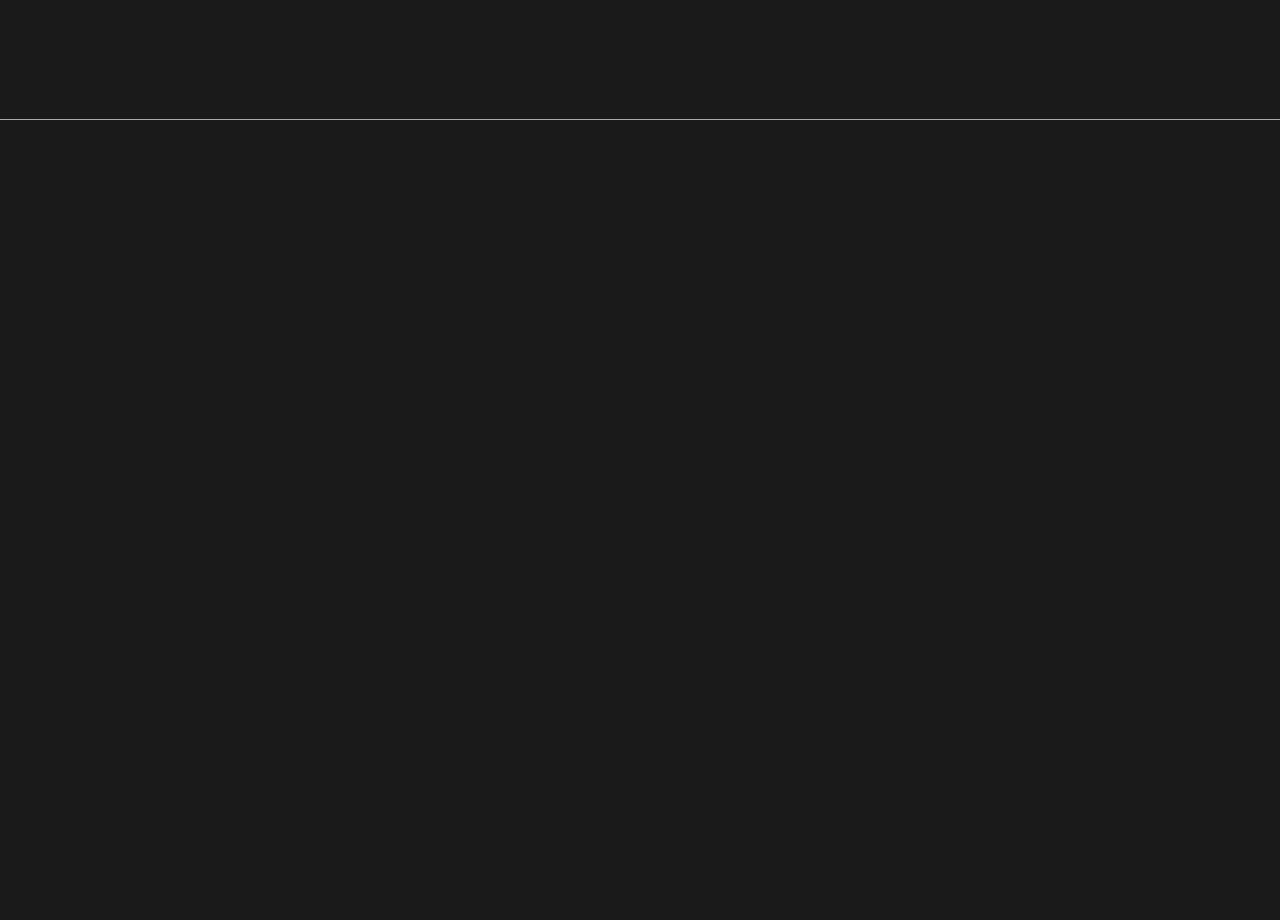
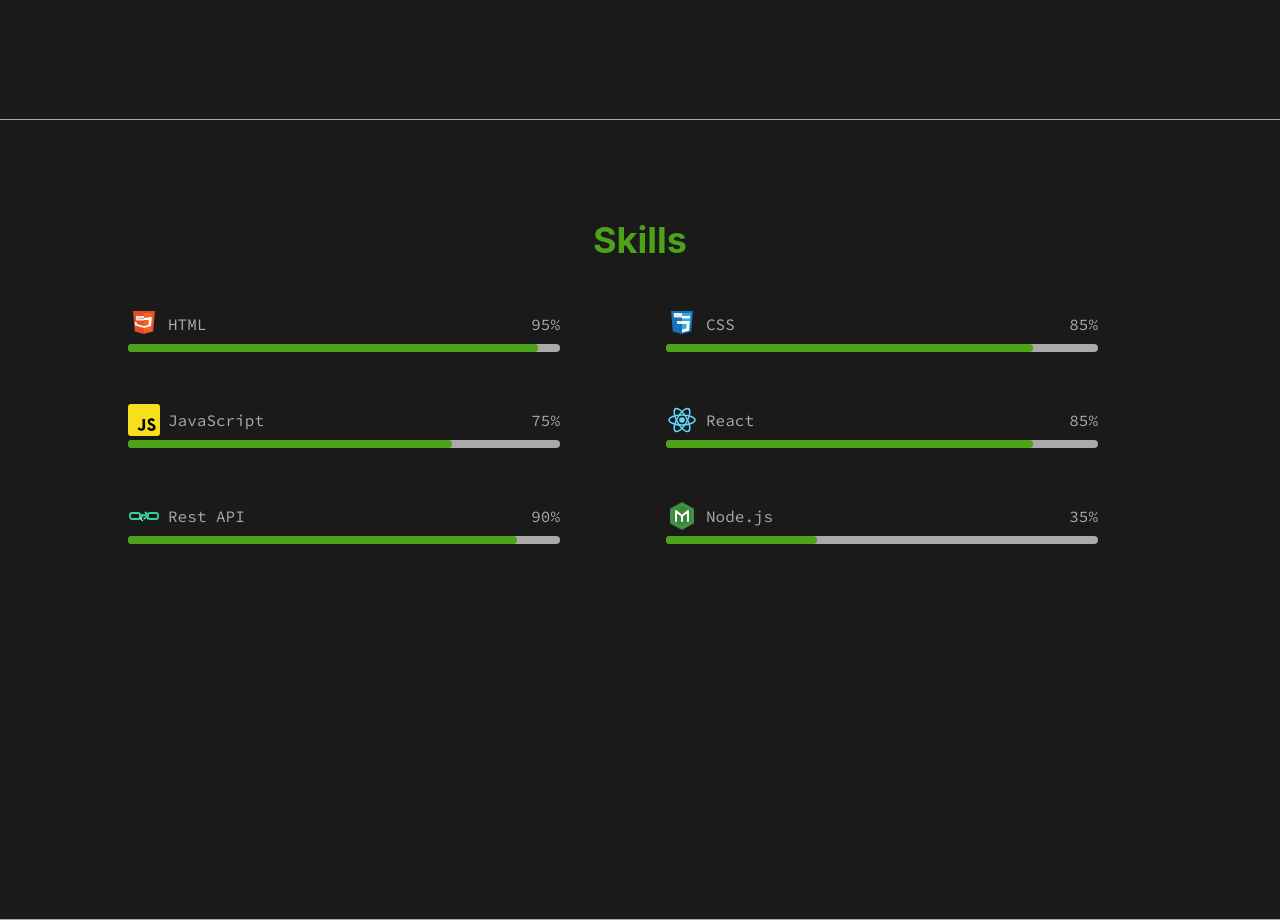
Before and after one commit to Daveed-dev/Portfolio2, a React (Vite) app in the folder vite-project/: page / in a window 1280 px wide. Shown: the part 1480-2400 px from the top of the page. Before the commit the page ends 1600 px from the top, so only its background shows below. Built offline with nearby package versions, Linux system fonts and the light colour scheme.

Commit message:
Skills page commit

```diff
--- a/vite-project/src/App.jsx
+++ b/vite-project/src/App.jsx
@@ -2,6 +2,7 @@ import React, { useEffect } from 'react';
 import Navbar from './components/Navbar.jsx';
 import Header from './components/Header.jsx';
 import About from './components/About.jsx';
+import Skill from './components/Skill.jsx';
 import './index.css';
 
 const App = () => {
@@ -10,6 +11,7 @@ const App = () => {
       <Navbar />
       <Header />
       <About />
+      <Skill />
     </>
   );
 };
--- a/vite-project/src/components/About.jsx
+++ b/vite-project/src/components/About.jsx
@@ -15,7 +15,7 @@ const About = () => {
           />
         </div>
         <div className='about-text max-w-110 xl:max-w-150 py-8 md:max-w-200 mx-auto'>
-          <h2 className='text-[var(--gr-color)] text-3xl lg:text-4xl font-bold mb-4 lg:mb-12 text-center lg:text-left'>
+          <h2 className='text-[var(--gr-color)] text-3xl lg:text-4xl font-bold mb-4 lg:mb-12 text-center lg:text-left font-sans'>
             About Me
           </h2>
           <p className='text-lg lg:text-2xl '>
--- /dev/null
+++ b/vite-project/src/components/Skill.jsx
@@ -0,0 +1,69 @@
+import React, { useState, useRef, useEffect } from 'react';
+import skillsData from '../data.jsx';
+
+const Skill = () => {
+  const [animate, setAnimate] = useState(false);
+  const skillsRef = useRef(null);
+
+  useEffect(() => {
+    const observer = new IntersectionObserver(
+      ([entry]) => {
+        if (entry.isIntersecting) {
+          setAnimate(true);
+        }
+      },
+      {
+        threshold: 0.6,
+      },
+    );
+
+    if (skillsRef.current) {
+      observer.observe(skillsRef.current);
+    }
+
+    return () => observer.disconnect();
+  }, []);
+  return (
+    <>
+      <section
+        className='skills min-h-screen bg-[var(--bl-color)] pt-12 px-8 md:px-20 lg:py-25 w-full'
+        id='Skills'
+        ref={skillsRef}
+      >
+        <h2 className='text-[var(--gr-color)] text-3xl lg:text-4xl font-bold mb-4 lg:mb-12 text-center font-sans '>
+          Skills
+        </h2>
+        <div className='grid lg:grid-cols-2 gap-13 md:px-12   pt-8 md:pt-0'>
+          {skillsData.map((skill, index) => (
+            <div
+              className='skill-row w-full  lg:w-108'
+              key={index}
+              data-pct={skill.pct}
+            >
+              <div className='skill-meta flex justify-between items-center'>
+                <div className='skill-icon w-8'>
+                  {/* <!-- {skill.name} official logo --> */}
+                  {skill.icon}
+                </div>
+                <span className='skill-name ml-2 text-[var(--gray)]'>
+                  {skill.name}
+                </span>
+                <span className='skill-pct ml-auto text-[var(--gray)]'>
+                  {skill.pct}%
+                </span>
+              </div>
+              <div className='bar-track w-full lg:w-108 h-2 bg-[var(--gray)] mt-1 rounded-full'>
+                <div
+                  className=' h-2 rounded-full bg-[var(--gr-color)] transition-all duration-1000 ease-in'
+                  style={{ width: animate ? `${skill.pct}%` : '0%' }}
+                ></div>
+              </div>
+            </div>
+          ))}
+        </div>
+      </section>
+    </>
+  );
+};
+
+export default Skill;
--- /dev/null
+++ b/vite-project/src/data.jsx
@@ -0,0 +1,185 @@
+const skillsData = [
+  {
+    name: 'HTML',
+    pct: 95,
+    icon: (
+      <svg viewBox='0 0 32 32' xmlns='http://www.w3.org/2000/svg'>
+        <path d='M5 3l1.8 20.4L16 26l9.2-2.6L27 3z' fill='#e44d26' />
+        <path d='M16 24.4V5H25.1l-1.6 17.8z' fill='#f16529' />
+        <path
+          d='M10 10h6V8H7.9l.4 4.5H16v-2h-5.8zM8.6 14H6.7l.3 3.5L16 20v-2.1l-6.9-2z'
+          fill='#ebebeb'
+        />
+        <path
+          d='M16 10v2h4.9l-.5 5-4.4 1.2V20l6.9-1.9.1-.9.8-8.2z'
+          fill='#fff'
+        />
+      </svg>
+    ),
+  },
+  {
+    name: 'CSS',
+    pct: 85,
+    icon: (
+      <svg viewBox='0 0 32 32' xmlns='http://www.w3.org/2000/svg'>
+        <path d='M5 3l1.8 20.4L16 26l9.2-2.6L27 3z' fill='#1572b6' />
+        <path d='M16 24.4V5H25.1l-1.6 17.8z' fill='#33a9dc' />
+        <path
+          d='M16 13H10.8l.3 3H16v-3zM10 8H16V5H7.6l.4 4.5H16V8h-5.8z'
+          fill='#ebebeb'
+        />
+        <path
+          d='M16 13v3h4.6l-.4 4.4L16 21.5v3.1l6.9-1.9.1-.9.8-8.8z'
+          fill='#fff'
+        />
+        <path d='M16 8v2.5h7.8l.2-2.5z' fill='#fff' />
+      </svg>
+    ),
+  },
+  {
+    name: 'JavaScript',
+    pct: 75,
+    icon: (
+      <svg viewBox='0 0 32 32' xmlns='http://www.w3.org/2000/svg'>
+        <rect width='32' height='32' rx='3' fill='#f7df1e' />
+        <path d='M9.5 24.5l2.1-1.3c.4.7.8 1.3 1.6 1.3.8 0 1.3-.3 1.3-1.6V15h2.6v8c0 2.6-1.5 3.8-3.7 3.8-2 0-3.1-1-3.9-2.3zM19 24.2l2.1-1.2c.5.9 1.2 1.5 2.4 1.5 1 0 1.6-.5 1.6-1.2 0-.8-.7-1.1-1.8-1.6l-.6-.3c-1.8-.8-3-1.7-3-3.8 0-1.9 1.4-3.3 3.7-3.3 1.6 0 2.7.6 3.5 2l-2 1.3c-.4-.8-.9-1.1-1.6-1.1-.7 0-1.2.4-1.2 1.1 0 .8.5 1.1 1.6 1.6l.6.3c2.1.9 3.3 1.8 3.3 3.9 0 2.2-1.7 3.5-4 3.5-2.2 0-3.7-1.1-4.6-2.7z' />
+      </svg>
+    ),
+  },
+  {
+    name: 'React',
+    pct: 85,
+    icon: (
+      <svg viewBox='0 0 32 32' xmlns='http://www.w3.org/2000/svg'>
+        <circle cx='16' cy='16' r='2.8' fill='#61dafb' />
+
+        <ellipse
+          cx='16'
+          cy='16'
+          rx='13'
+          ry='5'
+          fill='none'
+          stroke='#61dafb'
+          stroke-width='1.5'
+        />
+
+        <ellipse
+          cx='16'
+          cy='16'
+          rx='13'
+          ry='5'
+          fill='none'
+          stroke='#61dafb'
+          stroke-width='1.5'
+          transform='rotate(60 16 16)'
+        />
+
+        <ellipse
+          cx='16'
+          cy='16'
+          rx='13'
+          ry='5'
+          fill='none'
+          stroke='#61dafb'
+          stroke-width='1.5'
+          transform='rotate(120 16 16)'
+        />
+      </svg>
+    ),
+  },
+  {
+    name: 'Rest API',
+    pct: 90,
+    icon: (
+      <svg viewBox='0 0 32 32' xmlns='http://www.w3.org/2000/svg'>
+        <rect
+          x='2'
+          y='13'
+          width='10'
+          height='6'
+          rx='2'
+          fill='none'
+          stroke='#34d399'
+          stroke-width='1.8'
+        />
+        <rect
+          x='20'
+          y='13'
+          width='10'
+          height='6'
+          rx='2'
+          fill='none'
+          stroke='#34d399'
+          stroke-width='1.8'
+        />
+        <line
+          x1='12'
+          y1='15'
+          x2='20'
+          y2='15'
+          stroke='#34d399'
+          stroke-width='1.8'
+        />
+        <polyline
+          points='17,12 20,15 17,18'
+          fill='none'
+          stroke='#34d399'
+          stroke-width='1.8'
+          stroke-linejoin='round'
+        />
+        <line
+          x1='12'
+          y1='18.5'
+          x2='20'
+          y2='18.5'
+          stroke='#6ee7b7'
+          stroke-width='1.4'
+          stroke-dasharray='2 1.5'
+        />
+        <polyline
+          points='15,16 12,18.5 15,21'
+          fill='none'
+          stroke='#6ee7b7'
+          stroke-width='1.4'
+          stroke-linejoin='round'
+        />
+      </svg>
+    ),
+  },
+  {
+    name: 'Node.js',
+    pct: 35,
+    icon: (
+      <svg viewBox='0 0 32 32' xmlns='http://www.w3.org/2000/svg'>
+        <polygon
+          points='16,2 28,8.5 28,23.5 16,30 4,23.5 4,8.5'
+          fill='#3c873a'
+        />
+        <polygon
+          points='16,4.5 26,10.2 26,21.8 16,27.5 6,21.8 6,10.2'
+          fill='#3c873a'
+          stroke='#5cb85c'
+          stroke-width='0.6'
+        />
+        <path
+          d='M10 21V11l6 5 6-5v10'
+          fill='none'
+          stroke='#fff'
+          stroke-width='2'
+          stroke-linejoin='round'
+          stroke-linecap='round'
+        />
+        <line
+          x1='16'
+          y1='16'
+          x2='16'
+          y2='21'
+          stroke='#fff'
+          stroke-width='2'
+          stroke-linecap='round'
+        />
+      </svg>
+    ),
+  },
+];
+export default skillsData;
```
